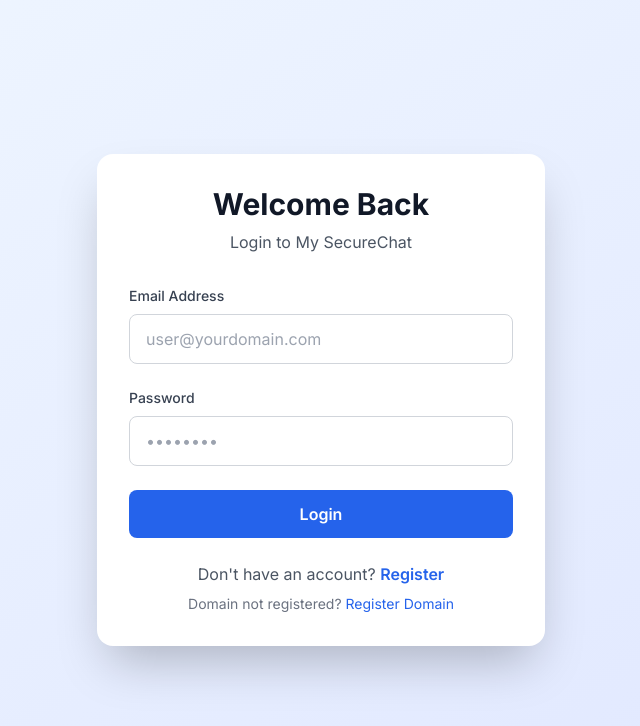
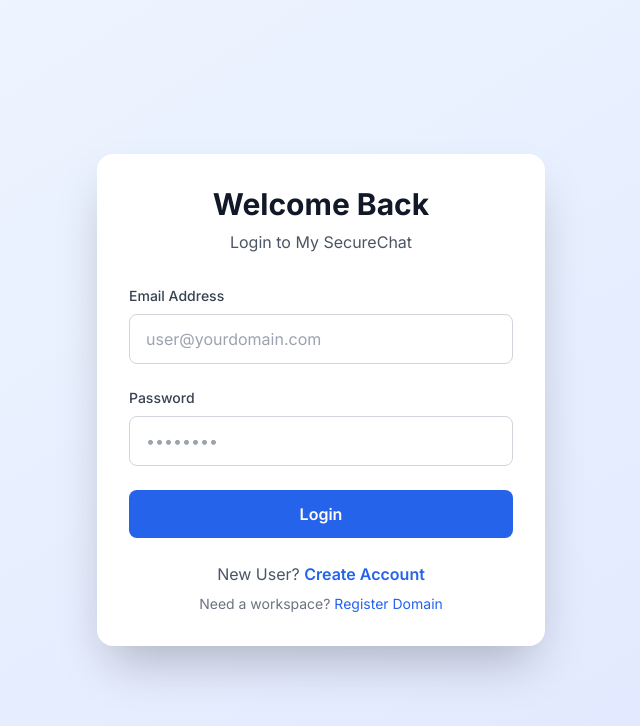
Before and after one commit to tsrcnc/my-securechat, a Next.js app in the folder frontend/: page /login in a window 1280 px wide. Shown: the top 726 px of the page, without its empty margins (319-959 px from the left). Built offline with nearby package versions, Linux system fonts and the light colour scheme.

Commit message:
Fix broken domain register link and clarify user registration

```diff
--- a/frontend/app/login/page.tsx
+++ b/frontend/app/login/page.tsx
@@ -104,14 +104,14 @@
 
                 <div className="mt-6 text-center">
                     <p className="text-gray-600 dark:text-gray-400">
-                        Don't have an account?{' '}
+                        New User?{' '}
                         <a href="/register" className="text-blue-600 hover:text-blue-700 font-semibold">
-                            Register
+                            Create Account
                         </a>
                     </p>
                     <p className="mt-2 text-sm text-gray-500 dark:text-gray-500">
-                        Domain not registered?{' '}
-                        <a href="/register-domain" className="text-blue-600 hover:text-blue-700">
+                        Need a workspace?{' '}
+                        <a href="/domain-register" className="text-blue-600 hover:text-blue-700">
                             Register Domain
                         </a>
                     </p>
```
